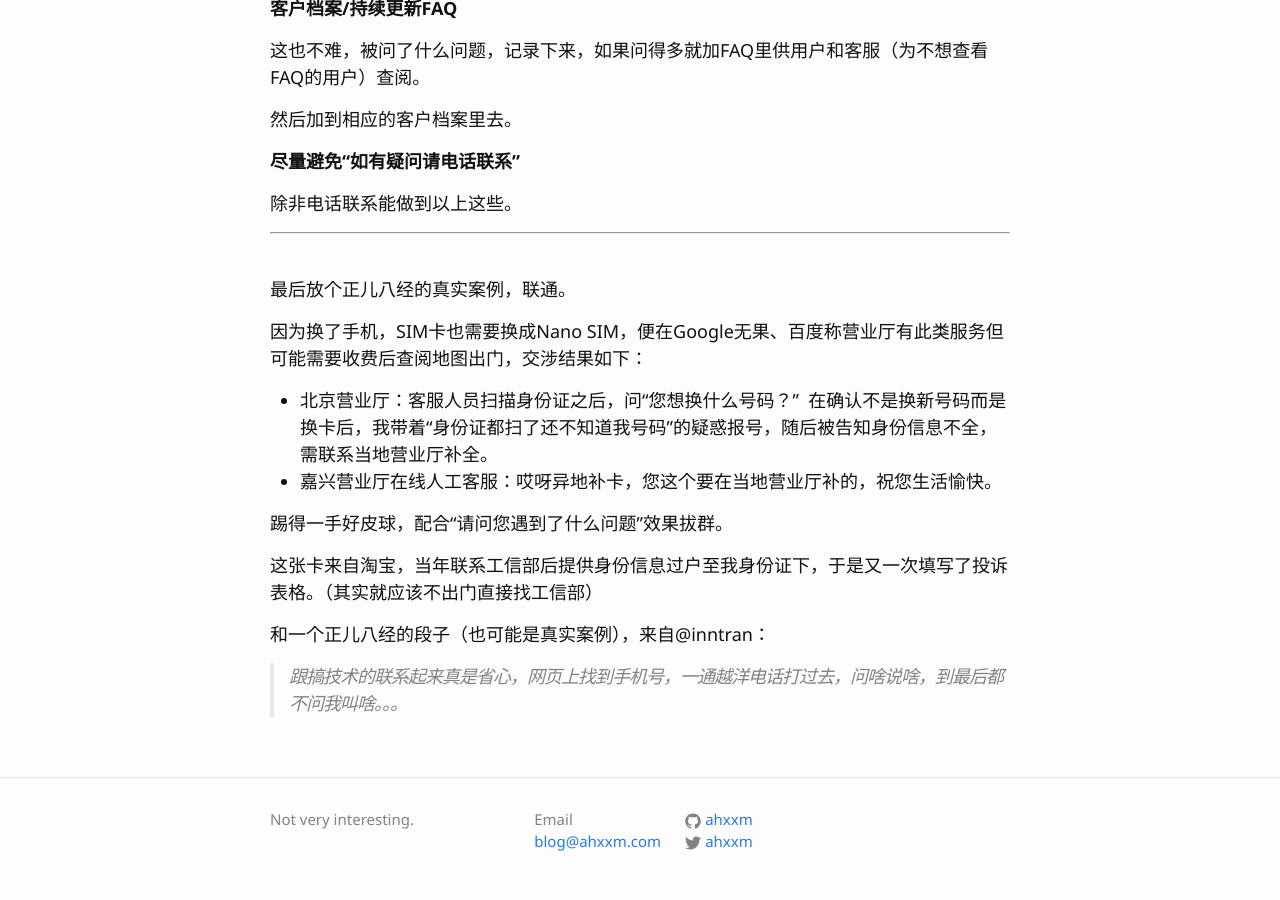
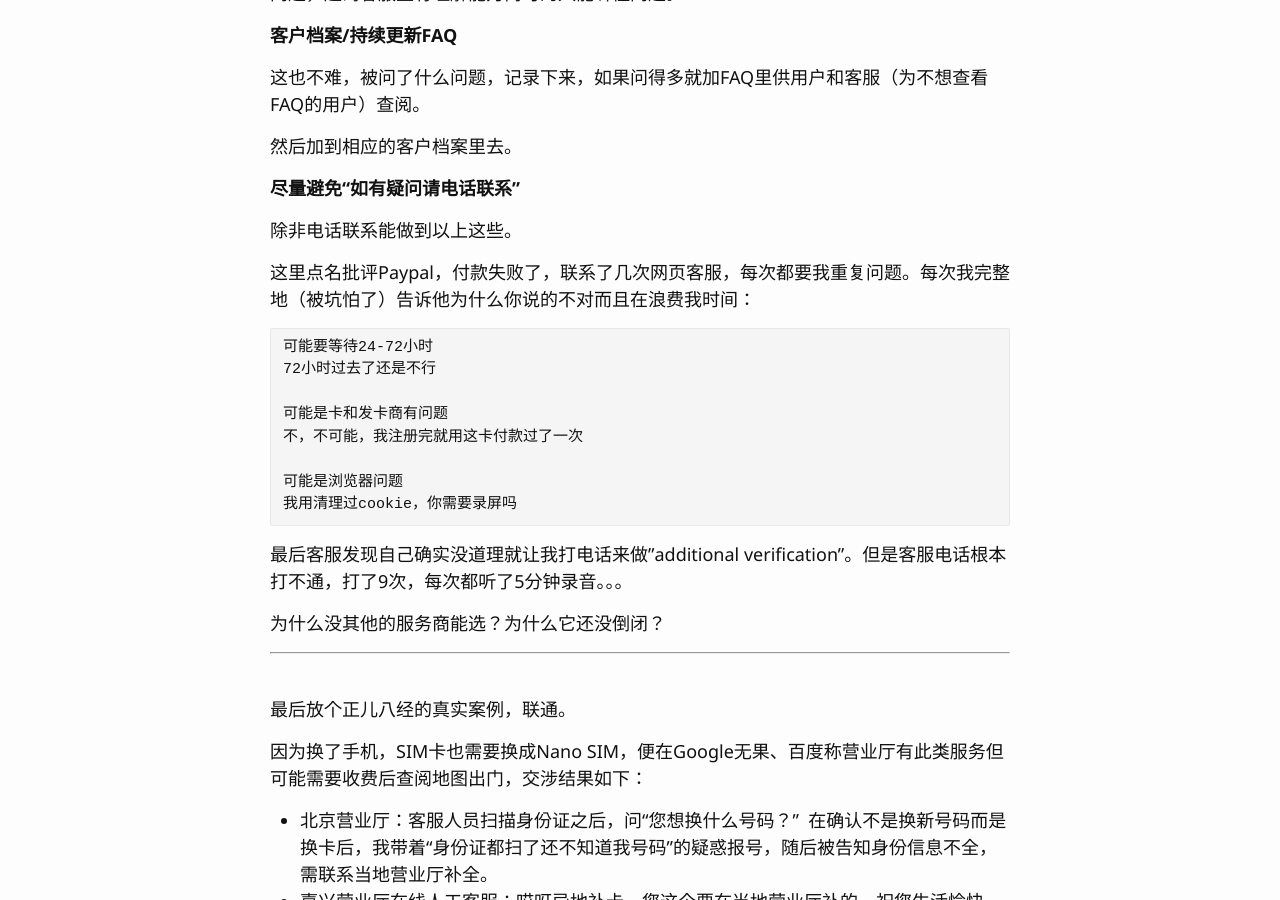
Before and after one commit to ahxxm/ahxxm.github.io, a Jekyll site: the page built from _posts/2015-06-22-ai-think-about-ai.md, in a window 1280 px wide and 900 px high, scrolled down 1369 px. Built offline with Jekyll 4.4.1, drawn with Linux system fonts in a browser that asks for light colours; some of the changed text lies outside the part shown.

Commit message:
stupid paypal

````diff
--- a/_posts/2015-06-22-ai-think-about-ai.md
+++ b/_posts/2015-06-22-ai-think-about-ai.md
@@ -20,7 +20,7 @@ categories:
 
 比如之前有一台Kindle 3想登录中国区帐号，我打开亚马逊中国，点开在线客服，描述完问题之后，客服表示正在转接Kindle技术服务（是这么称呼的吧）。
 
-此时能黑的客服就多了，几乎所有不是高大上的服务，第二个客服都会问：“请问您遇到了什么问题？”最操蛋的是京东和腾讯，都找客服主管投诉了，丫还是要你重复一遍问题。
+此时能黑的客服就多了，几乎所有不是高大上的服务，第二个客服都会问：“请问您遇到了什么问题？”最操蛋的是京东、腾讯和Paypal，都找客服主管投诉了，丫还是要你重复一遍问题。
 
 亚马逊就不会，在线聊天窗口没关闭，在我等待的时候第二个客服在阅读问题描述，然后他告诉我：Amazon各区帐号是独立的，改个登录密码就能区分，但只有在中国发行了的设备能登录中国区帐号。
 
@@ -56,6 +56,23 @@ categories:
 
 除非电话联系能做到以上这些。
 
+这里点名批评Paypal，付款失败了，联系了几次网页客服，每次都要我重复问题。每次我完整地（被坑怕了）告诉他为什么你说的不对而且在浪费我时间：
+
+```
+可能要等待24-72小时
+72小时过去了还是不行
+
+可能是卡和发卡商有问题
+不，不可能，我注册完就用这卡付款过了一次
+
+可能是浏览器问题
+我用清理过cookie，你需要录屏吗
+```
+
+最后客服发现自己确实没道理就让我打电话来做"additional verification"。但是客服电话根本打不通，打了9次，每次都听了5分钟录音。。。
+
+为什么没其他的服务商能选？为什么它还没倒闭？
+
 * * *
 
 &nbsp;
````
